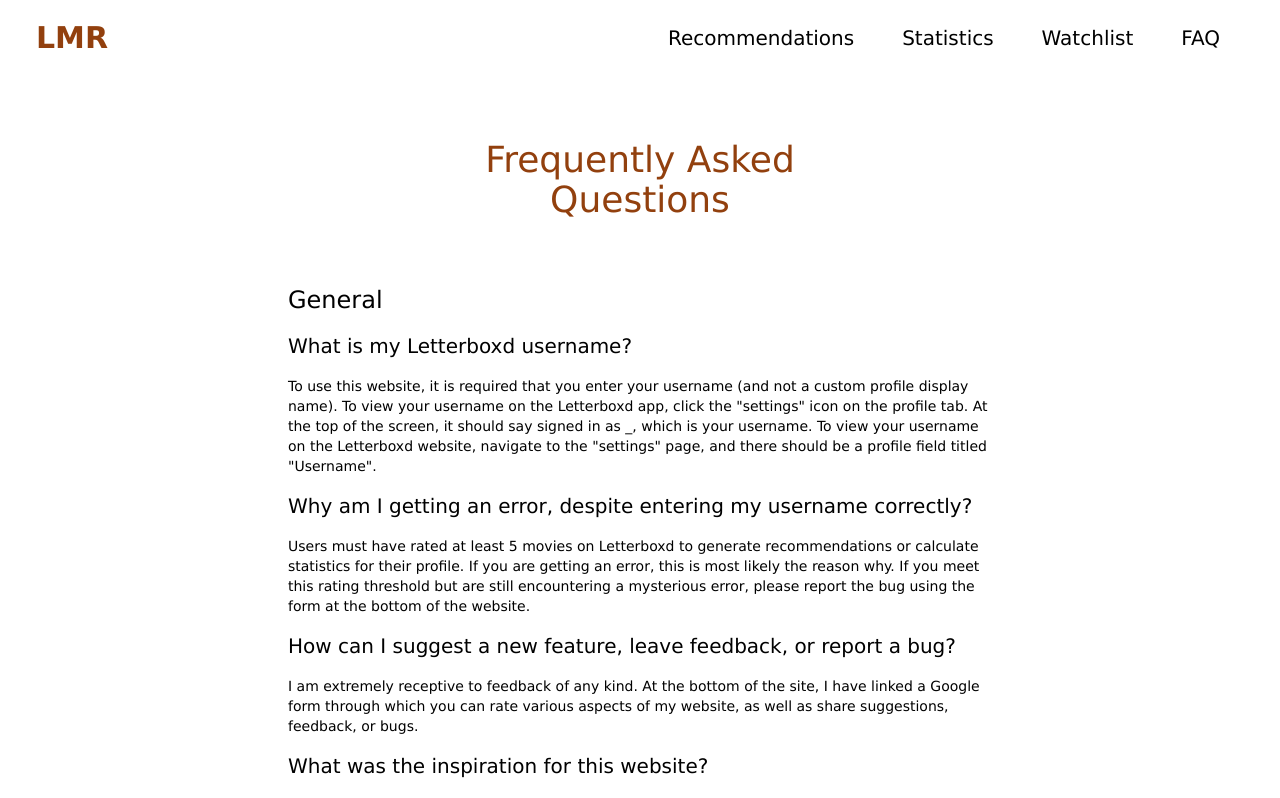
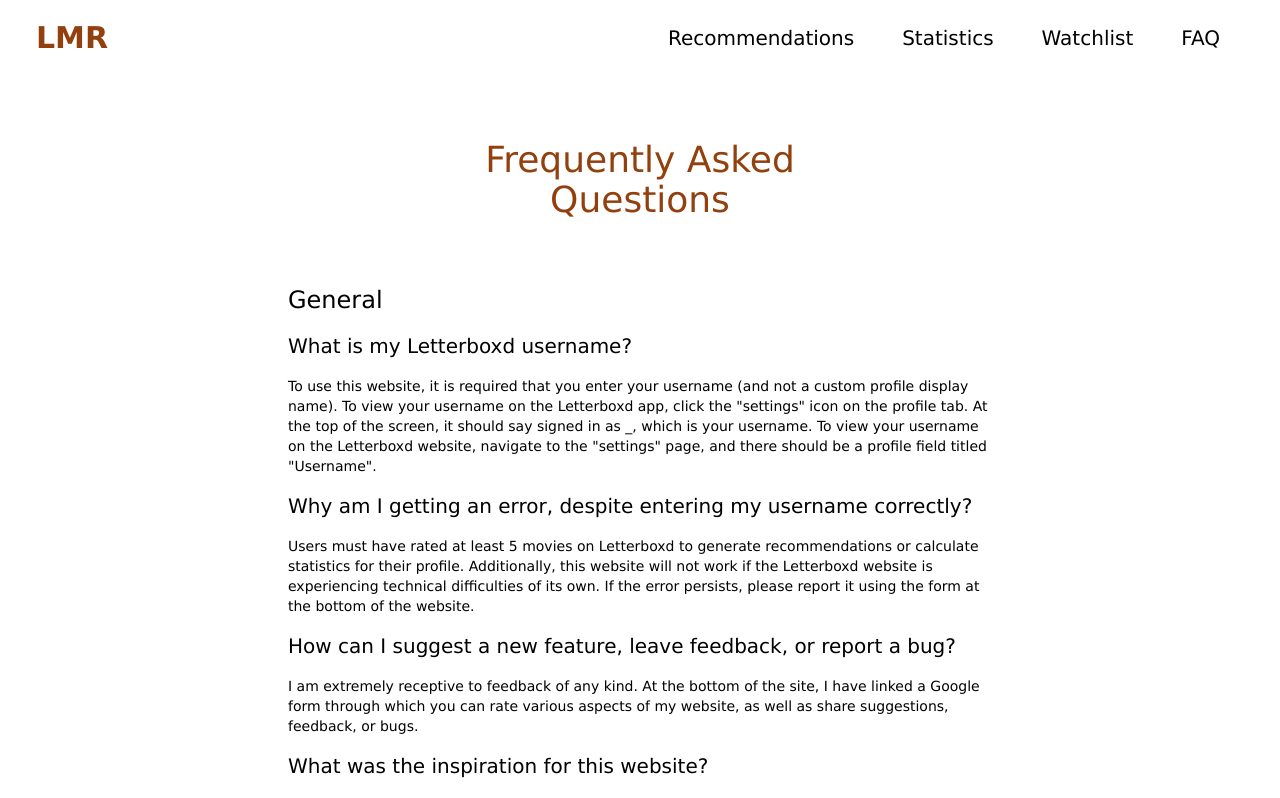
Before and after one commit to victorverma3/Letterboxd-Movie-Recommendations, a React (Vite) app in the folder frontend/: page /frequently-asked-questions in a window 1280 px wide. Shown: the top 798 px of the page. Built offline with nearby package versions, Linux system fonts and the light colour scheme; no server answers.

Commit message:
added faq

```diff
--- a/frontend/src/pages/FAQ.tsx
+++ b/frontend/src/pages/FAQ.tsx
@@ -27,10 +27,10 @@ const FrequentlyAskedQuestions = () => {
                 <p className="mx-auto mt-4 text-justify sm:text-start text-xs sm:text-sm">
                     Users must have rated at least 5 movies on Letterboxd to
                     generate recommendations or calculate statistics for their
-                    profile. If you are getting an error, this is most likely
-                    the reason why. If you meet this rating threshold but are
-                    still encountering a mysterious error, please report the bug
-                    using the form at the bottom of the website.
+                    profile. Additionally, this website will not work if the
+                    Letterboxd website is experiencing technical difficulties of
+                    its own. If the error persists, please report it using the
+                    form at the bottom of the website.
                 </p>
                 <h3 className="mt-4 text-bold sm:text-xl">
                     How can I suggest a new feature, leave feedback, or report a
```
